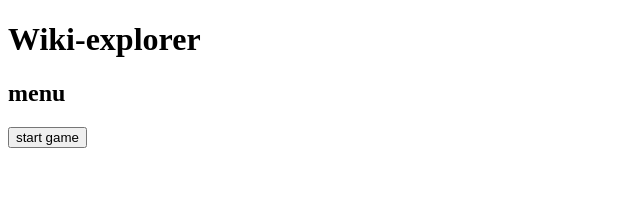
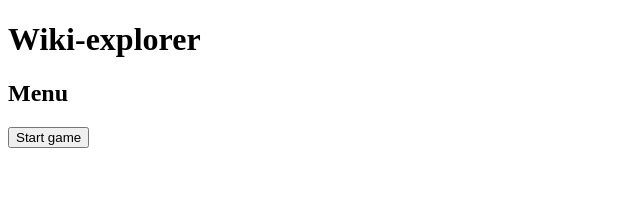
Before and after one commit to nicholas-scott/wiki-explorer, a React (Vite) app: page / in a window 1280 px wide. Shown: the top 198 px of the page, without its empty margins (0-640 px from the left). Built offline with nearby package versions, Linux system fonts and the light colour scheme.

Commit message:
small cleanup on various parts

```diff
--- a/src/App.tsx
+++ b/src/App.tsx
@@ -15,8 +15,8 @@ function App() {
 	return (
 		<div className="App">
 			<h1>Wiki-explorer</h1>
-			{wikiExpState && wikiExpState.mode === "MENU" && <Menu />}
-			{wikiExpState && wikiExpState.mode === "EXPLORE" && <WikiGrid />}
+			{wikiExpState.mode === "MENU" && <Menu />}
+			{wikiExpState.mode === "EXPLORE" && <WikiGrid />}
 		</div>
 	)
 }
--- a/src/components/Menu.tsx
+++ b/src/components/Menu.tsx
@@ -5,13 +5,13 @@ export const Menu = () => {
 	const dispatchWikiExpState = useContext(WikiExplorerReducerContext)
 	return (
 		<div>
-			<h2>menu</h2>
+			<h2>Menu</h2>
 			<button
 				onClick={() => {
 					dispatchWikiExpState({ type: "START" })
 				}}
 			>
-				start game
+				Start game
 			</button>
 		</div>
 	)
--- a/src/components/WikiGrid.tsx
+++ b/src/components/WikiGrid.tsx
@@ -24,12 +24,13 @@ export const WikiGrid = ({}) => {
 	//render all links as list in div with h1 for title, p for url
 	return (
 		<div>
+			<h2>Explore</h2>
 			<button
 				onClick={() => {
 					dispatchWikiExpState({ type: "STOP" })
 				}}
 			>
-				stop game
+				Stop Game
 			</button>
 			{wikiLinks &&
 				wikiLinks.map((wikiLink, ind) => {
```
